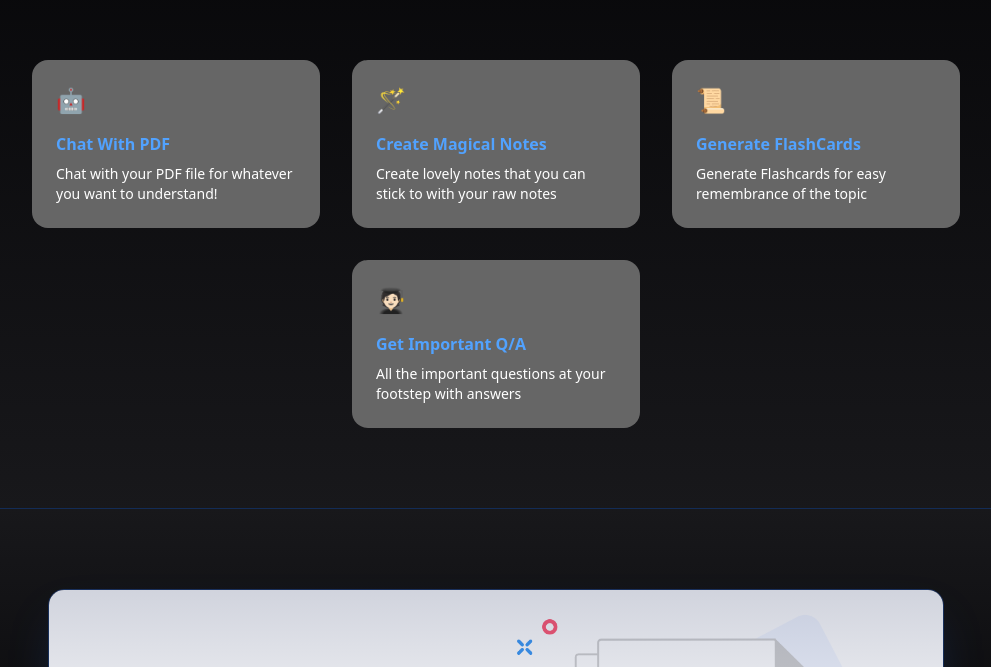
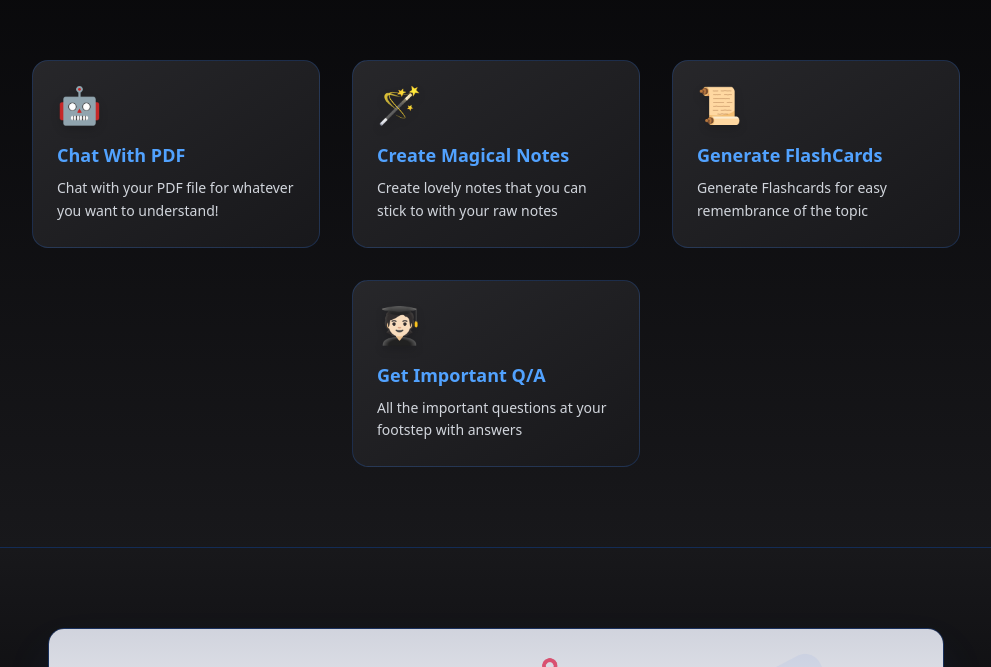
Before and after one commit to Adarsh29-10/NoteLeech-AI, a React (Vite) app in the folder frontend/: page / in a window 1280 px wide. Shown: the part 820-1487 px from the top of the page, without its empty margins (144-1135 px from the left). Built offline with nearby package versions, Linux system fonts and the light colour scheme.

Commit message:
Enhance LandingPageCards styling with gradient background and improved hover effects

```diff
--- a/frontend/src/Components/Cards/LandingPageCards/LandingPageCards.jsx
+++ b/frontend/src/Components/Cards/LandingPageCards/LandingPageCards.jsx
@@ -15,10 +15,10 @@ const LandingPageCards = () => {
     return (
         <>
             {items.map((item) => (
-                <div className="bg-[#666666] rounded-2xl p-6 w-72">
-                    <div className="text-2xl mb-4">{item.icon}</div>
-                    <h2 className="text-blue-400 font-semibold mb-2">{item.title}</h2>
-                    <p className="text-white text-sm">
+                <div className="bg-gradient-to-br from-zinc-800 to-zinc-900 rounded-2xl p-6 w-72 border border-blue-500/20 hover:border-blue-400/50 hover:shadow-lg hover:shadow-blue-500/20 transition-all duration-300 hover:scale-105">
+                    <div className="text-4xl mb-4 drop-shadow-lg">{item.icon}</div>
+                    <h2 className="text-blue-400 font-semibold mb-2 text-lg">{item.title}</h2>
+                    <p className="text-gray-300 text-sm leading-relaxed">
                         {item.description}
                     </p>
                 </div>
```
